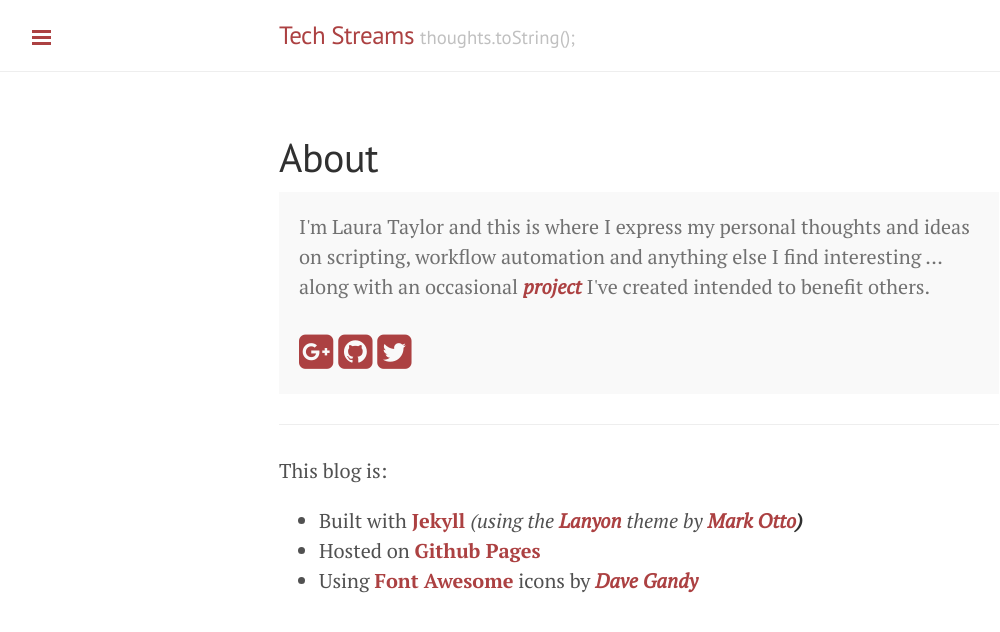
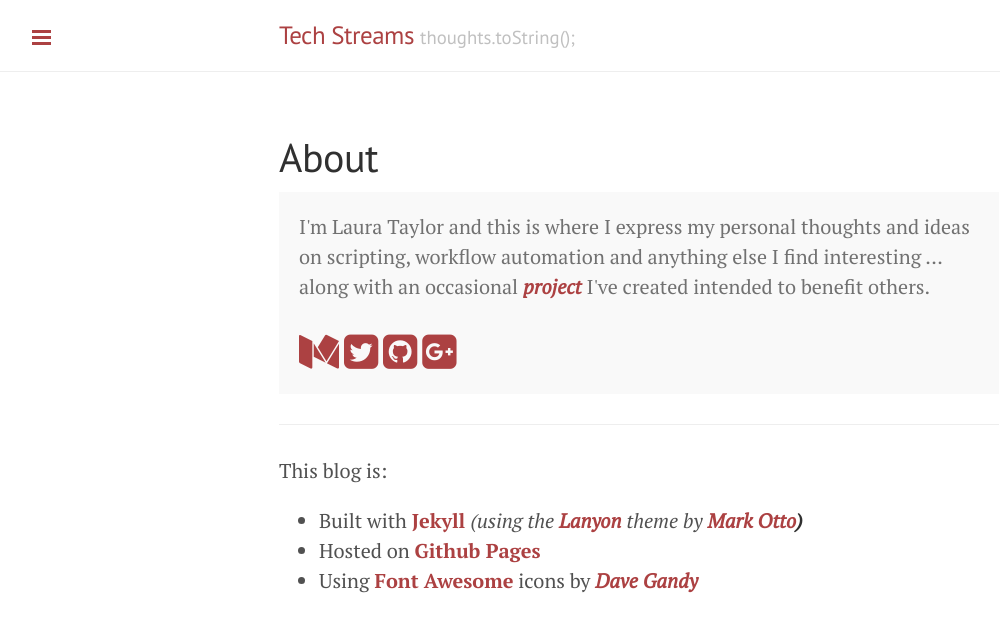
Before and after one commit to techstreams/techstreams.github.io, a Jekyll site: the page built from about.md, in a window 1280 px wide. Shown: the top 632 px of the page, without its empty margins (1-1001 px from the left). Built offline with Jekyll 4.4.1, drawn with Linux system fonts in a browser that asks for light colours; nearby versions of some CDN libraries.

Commit message:
Add medium to profile

```diff
--- a/about.md
+++ b/about.md
@@ -7,9 +7,10 @@ title: About
 I'm Laura Taylor and this is where I express my personal thoughts and ideas on scripting, workflow automation and anything else I find interesting ... along with an occasional <a href="{{ site.baseurl }}/projects"><strong><em>project</em></strong></a> I've created intended to benefit others.
 <br><br>
 <span class="social">
+	<a href="https://medium.com/@techstreams" target="_blank"><i class="fa fa-medium fa-2x"></i></a>
+	<a href="https://twitter.com/techstreams" target="_blank"><i class="fa fa-twitter-square fa-2x"></i></a>
+	<a href="https://github.com/techstreams" target="_blank"><i class="fa fa-github-square fa-2x"></i></a>
 	<a href="https://plus.google.com/+LauraTaylorTS/posts" target="_blank"><i class="fa fa-google-plus-square fa-2x"></i></a>
-	<a href="https://github.com/techstreams" target="_blank"><i class="fa fa-github-square fa-2x"></i></a>
-	<a href="https://twitter.com/techstreams" target="_blank"><i class="fa fa-twitter-square fa-2x"></i></a>
 </span>
 </p>
 
```
